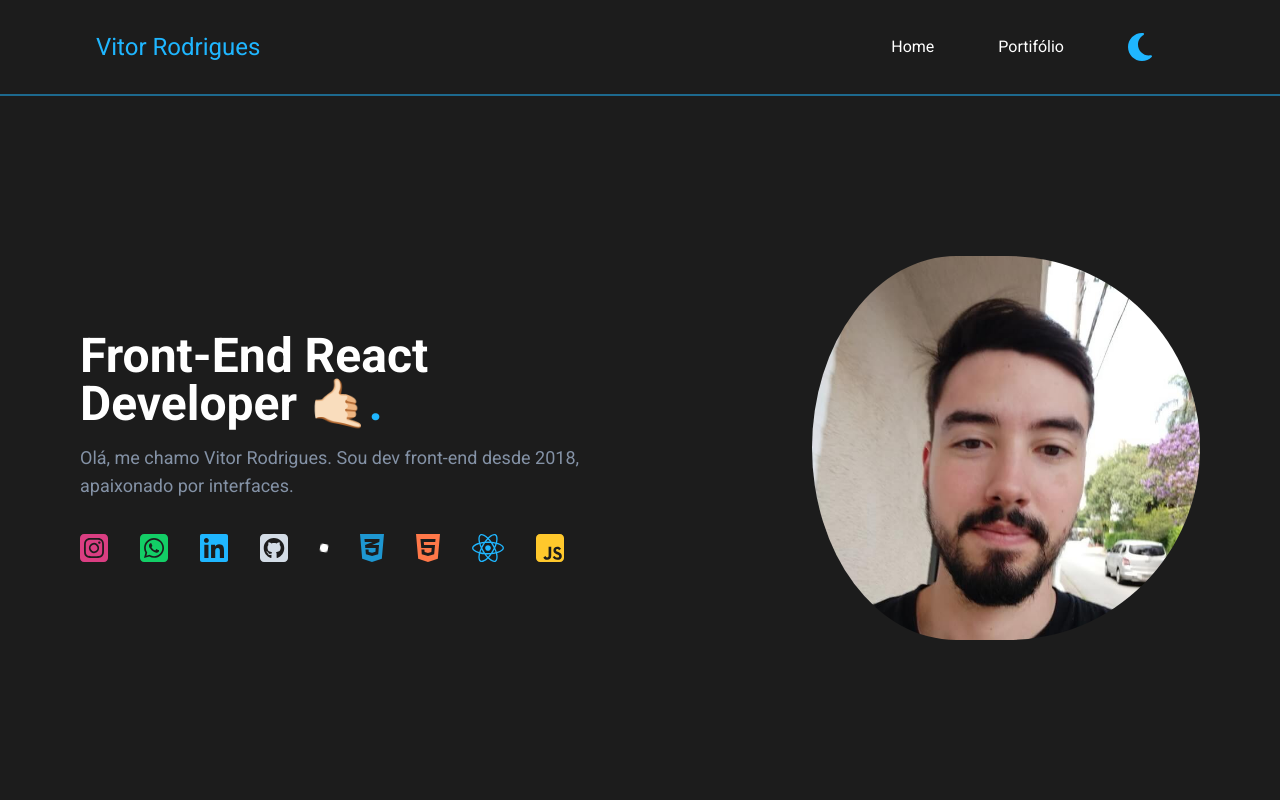
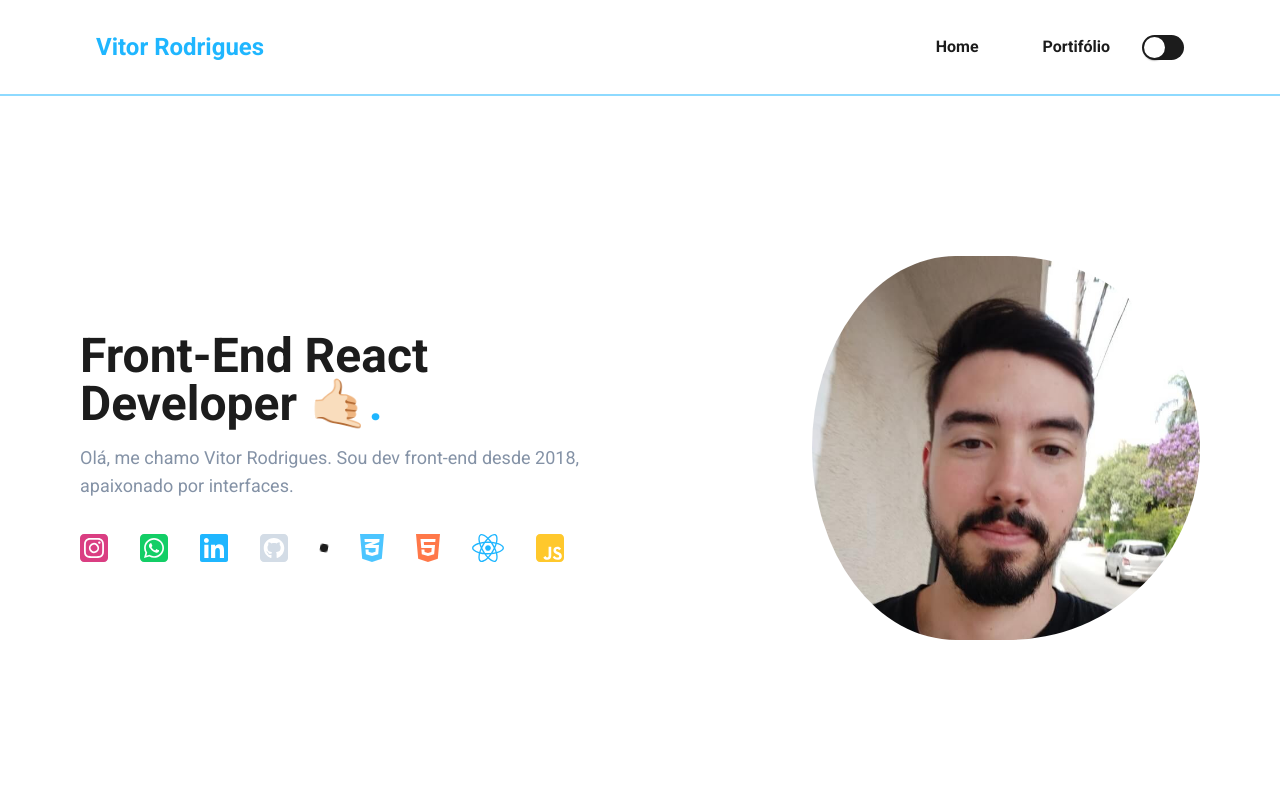
Before and after one commit to virtorodrigues/landing-page-vitor, a Next.js app: page / in a window 1280 px wide. Shown: the top 800 px of the page. Built offline with nearby package versions, Linux system fonts and the light colour scheme.

Commit message:
fix switch theme

```diff
--- a/src/app/globals.css
+++ b/src/app/globals.css
@@ -14,9 +14,6 @@
 }
 
 body {
-  /* color: #fff; */
-  /* background: linear-gradient(270deg,#18181b,#09090a); */
-  /* background: theme('light.background'); */
   font-family: "Roboto", sans-serif;
 }
 
--- a/src/app/page.tsx
+++ b/src/app/page.tsx
@@ -3,7 +3,7 @@
 import { Header } from "@/components/Header";
 import { Home } from "@/components/Home";
 import { Portfolio } from "@/components/Portfolio";
-import { ThemeContextProvider } from "@/context/ThemeContextProvider";
+import { ThemeProvider } from "next-themes";
 import { Roboto } from "next/font/google";
 
 const roboto = Roboto({
@@ -14,11 +14,11 @@ const roboto = Roboto({
 export default function App() {
   return (
     <main className={roboto.className}>
-      <ThemeContextProvider>
+      <ThemeProvider attribute="class">
         <Header />
-        <Home />
-        <Portfolio />
-      </ThemeContextProvider>
+      </ThemeProvider>
+      <Home />
+      <Portfolio />
     </main>
   );
 }
--- a/src/components/Header/index.tsx
+++ b/src/components/Header/index.tsx
@@ -1,10 +1,7 @@
-import { useContext } from "react";
-
 import { motion, Variants } from "framer-motion";
 import { LinkMenu } from "../Home/components/LinkMenu";
-import { FontAwesomeIcon } from "@fortawesome/react-fontawesome";
-import { faMoon, faSun } from "@fortawesome/free-solid-svg-icons";
-import { ThemeContext } from "@/context/ThemeContextProvider";
+import * as Switch from "@radix-ui/react-switch";
+import { useTheme } from "next-themes";
 
 const cardVariants: Variants = {
   offscreen: {
@@ -38,10 +35,10 @@ const cardVariants1: Variants = {
 };
 
 export const Header = () => {
-  const { theme, setTheme } = useContext(ThemeContext);
+  const { theme, setTheme } = useTheme();
 
   function handleSwitchTheme() {
-    if (theme === "dark") {
+    if (theme == "dark") {
       setTheme("light");
     } else {
       setTheme("dark");
@@ -56,7 +53,7 @@ export const Header = () => {
       className="dark:bg-black bg-white fixed w-full z-[99] border-b-2 border-blue/50 h-24 xs:px-8 lg:px-24 py-8 flex flex-row justify-between items-center"
     >
       <motion.div variants={cardVariants}>
-        <h1 className="xs:text-xl lg:text-2xl dark:text-blue">
+        <h1 className="font-bold xs:text-xl lg:text-2xl text-blue">
           Vitor Rodrigues
         </h1>
       </motion.div>
@@ -65,13 +62,13 @@ export const Header = () => {
           <LinkMenu to="home">Home</LinkMenu>
           <LinkMenu to="portfolio">Portifólio</LinkMenu>
         </nav>
-        <button onClick={handleSwitchTheme} className="xs:p-4 lg:px-8">
-          <FontAwesomeIcon
-            icon={theme == "light" ? faSun : faMoon}
-            size="2xl"
-            className={theme == "light" ? "text-yellow" : "text-blue"}
-          />
-        </button>
+
+        <Switch.Root
+          onClick={handleSwitchTheme}
+          className=" w-[42px] h-[25px] bg-blac rounded-full relative dark:bg-white bg-black data-[state=checked]:bg-black dark:data-[state=checked]:bg-white cursor-pointer"
+        >
+          <Switch.Thumb className="shadow-[0_2px_2px] transition-transform duration-100 translate-x-0.5 will-change-transform data-[state=checked]:translate-x-[19px] block w-[21px] h-[21px] rounded-full dark:bg-black bg-white dark:data-[state=checked]:bg-black data-[state=checked]:bg-white" />
+        </Switch.Root>
       </motion.div>
     </motion.header>
   );
--- a/src/components/Home/components/IconsSection/index.tsx
+++ b/src/components/Home/components/IconsSection/index.tsx
@@ -1,5 +1,5 @@
 import { FontAwesomeIcon } from "@fortawesome/react-fontawesome";
-import { motion, Variants } from "framer-motion";
+import { motion } from "framer-motion";
 
 import {
   faCss3Alt,
--- a/src/components/Home/components/LinkMenu/index.tsx
+++ b/src/components/Home/components/LinkMenu/index.tsx
@@ -10,7 +10,7 @@ interface LinkMenuProps {
 export function LinkMenu({ to, children }: LinkMenuProps) {
   return (
     <Link
-      className="xs:px-4 lg:px-8 py-4 hover:cursor-pointer hover:text-blue transition duration-200 ease-in"
+      className="font-bold xs:px-4 lg:px-8 py-4 hover:cursor-pointer hover:text-blue transition duration-200 ease-in"
       to={to}
       offset={-80}
       spy={true}
--- a/src/components/Home/index.tsx
+++ b/src/components/Home/index.tsx
@@ -1,5 +1,4 @@
 import { motion, Variants } from "framer-motion";
-import { Header } from "../Header";
 import { IconsSection } from "./components/IconsSection";
 
 const cardVariants: Variants = {
--- a/src/components/Portfolio/components/ProjectDetails/index.tsx
+++ b/src/components/Portfolio/components/ProjectDetails/index.tsx
@@ -3,7 +3,7 @@ import * as AlertDialog from "@radix-ui/react-alert-dialog";
 import { faGithubAlt } from "@fortawesome/free-brands-svg-icons";
 import { FontAwesomeIcon } from "@fortawesome/react-fontawesome";
 import { faGlobe, faXmark } from "@fortawesome/free-solid-svg-icons";
-import { ReactNode, ReactElement } from "react";
+import { ReactElement } from "react";
 
 interface ProjectDetailsProps {
   name: string;
--- a/src/components/Portfolio/index.tsx
+++ b/src/components/Portfolio/index.tsx
@@ -1,8 +1,4 @@
 import { motion, Variants } from "framer-motion";
-import * as AlertDialog from "@radix-ui/react-alert-dialog";
-import { faGithubAlt, faXbox } from "@fortawesome/free-brands-svg-icons";
-import { FontAwesomeIcon } from "@fortawesome/react-fontawesome";
-import { faGlobe, faXmark } from "@fortawesome/free-solid-svg-icons";
 import { ProjectDetails } from "./components/ProjectDetails";
 import { igniteTimer, planningPoker, simpleFeed } from "@/portfolioProjects";
 
--- a/src/context/ThemeContextProvider.tsx
+++ b/src/context/ThemeContextProvider.tsx
@@ -12,24 +12,16 @@ interface ThemeContextProviderProps {
 }
 
 export function ThemeContextProvider({ children }: ThemeContextProviderProps) {
-  const [theme, setTheme] = useState((initialTheme: string) => {
-    const storadStateAsJSON = localStorage.getItem(
-      "@landing-page-vitor:theme-state-1.0.0"
-    );
-
-    if (storadStateAsJSON) {
-      return JSON.parse(storadStateAsJSON);
-    }
-    return "dark";
-  });
+  const [theme, setTheme] = useState("dark");
 
   useEffect(() => {
-    const themeJSON = JSON.stringify(theme);
+    if (typeof window !== "undefined") {
+      const themeJSON = JSON.stringify(theme);
 
-    localStorage.getItem("");
-    localStorage.setItem("@landing-page-vitor:theme-state-1.0.0", themeJSON);
+      localStorage.setItem("@landing-page-vitor:theme-state-1.0.0", themeJSON);
 
-    document.documentElement.classList.add(theme);
+      document.documentElement.classList.add(theme);
+    }
   }, [theme]);
 
   function onSetTheme(newTheme: string) {
```
Also changed, not shown: spaghetti.js (deleted, +0 -15 lines), src/components/Home/components/SocialMediaLink/index.tsx (+2 -7 lines).
